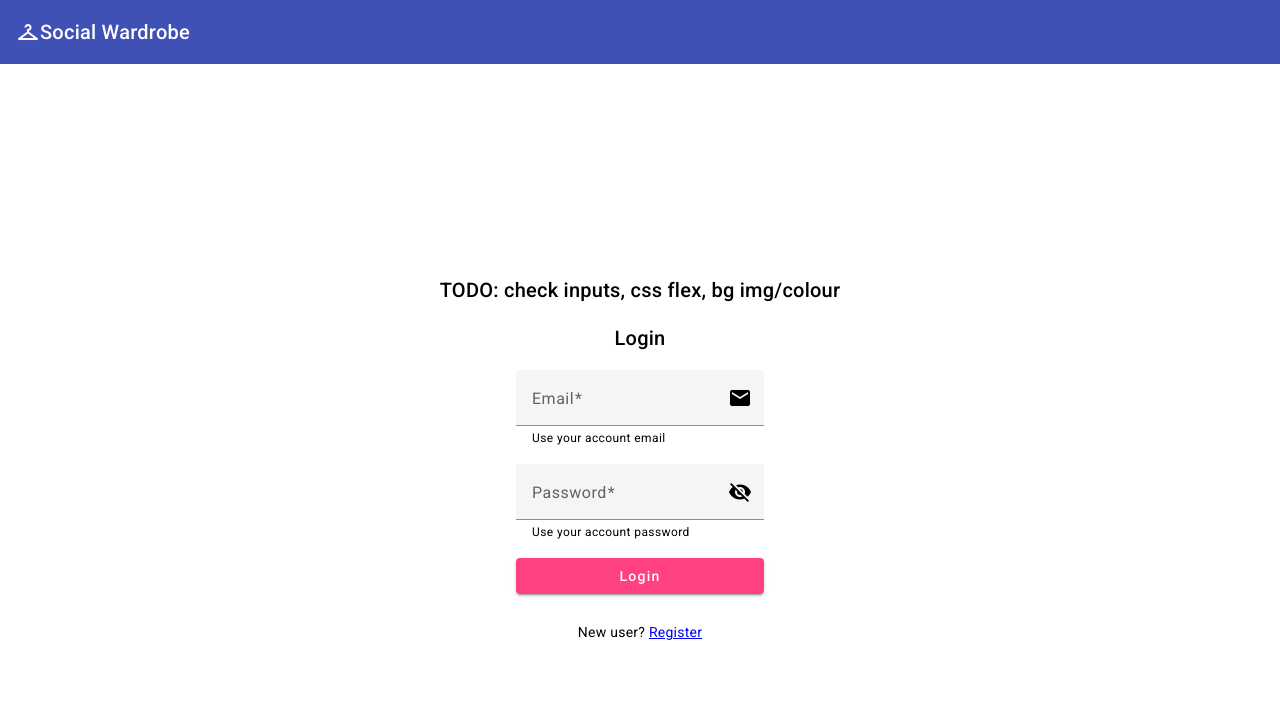
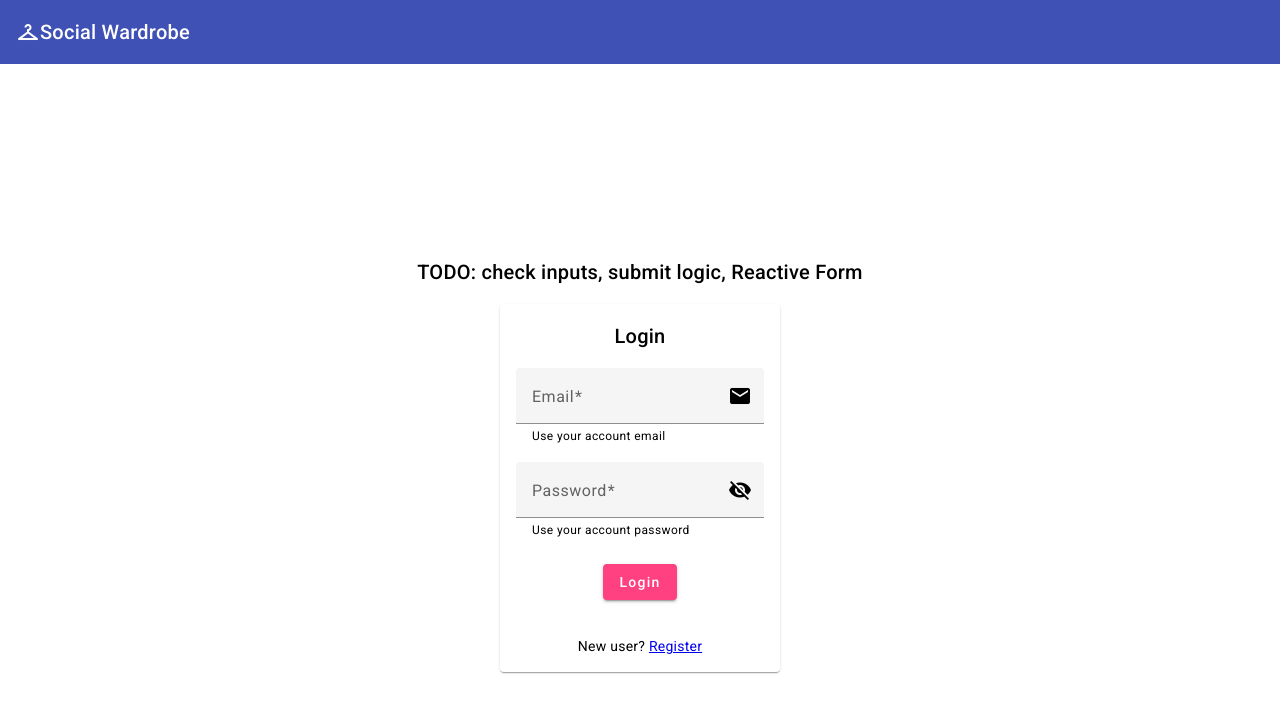
Before and after one commit to maxstepanyuk/social-wardrobe-angular, an Angular app: page /login in a window 1280 px wide. Shown: the top 712 px of the page. Built offline with nearby package versions, Linux system fonts and the light colour scheme.

Commit message:
wip: login form - added styles and mat-card

```diff
--- a/src/app/app.module.ts
+++ b/src/app/app.module.ts
@@ -15,6 +15,7 @@ import { FormsModule } from '@angular/forms';
 import { MatInputModule } from '@angular/material/input';
 import { MatFormFieldModule } from '@angular/material/form-field';
 import { ReactiveFormsModule } from '@angular/forms';
+import { MatCardModule } from '@angular/material/card';
 
 @NgModule({
   declarations: [
@@ -33,7 +34,8 @@ import { ReactiveFormsModule } from '@angular/forms';
     FormsModule,
     MatInputModule,
     MatFormFieldModule,
-    ReactiveFormsModule
+    ReactiveFormsModule,
+    MatCardModule
   ],
   providers: [],
   bootstrap: [AppComponent]
--- a/src/app/pages/login/login.component.html
+++ b/src/app/pages/login/login.component.html
@@ -1,11 +1,15 @@
 <div class="login-form">
 
-    <h2>TODO: check inputs, css flex, bg img/colour</h2>
+    <h2>TODO: check inputs, submit logic, Reactive Form</h2>
 
+    <mat-card>
+        <mat-card-content>
+
+            <mat-card-title>
                 <h2>Login</h2>
+            </mat-card-title>
 
             <form>
-
                 <mat-form-field>
                     <mat-label>Email</mat-label>
                     <input matInput placeholder="email@example.com" [formControl]="email" required>
@@ -26,10 +30,15 @@
                     <mat-hint>Use your account password</mat-hint>
                 </mat-form-field>
 
+                <mat-card-actions>
                     <button mat-raised-button color="accent">Login</button>
+                </mat-card-actions>
 
             </form>
 
-    <p>New user? <a routerLink="/register" routerLinkActive="active" ariaCurrentWhenActive="page">Register</a></p>
+            <p>New user? <a routerLink="/register" routerLinkActive="active" ariaCurrentWhenActive="page">Register</a>
+            </p>
 
+        </mat-card-content>
+    </mat-card>
 </div>
--- a/src/app/pages/login/login.component.scss
+++ b/src/app/pages/login/login.component.scss
@@ -6,7 +6,7 @@
     // // filter: contrast(0.8) blur(10px);
 
     width: 100%;
-    height: 100%;
+    min-height: 100%;
 
     display: flex;
     flex-direction: column;
@@ -14,9 +14,17 @@
     align-items: center;
 }
 
+.login-form mat-card mat-card-content {
+    display: flex;
+    justify-content: center;
+    align-items: center;
+    flex-direction: column;
+}
+
 .login-form form {
     display: flex;
     flex-direction: column;
+    align-items: center;
     margin-bottom: 2em;
 }
 
--- a/src/styles.scss
+++ b/src/styles.scss
@@ -2,3 +2,4 @@
 
 html, body { height: 100%; }
 body { margin: 0; font-family: Roboto, "Helvetica Neue", sans-serif; }
+* { /*outline: 1px solid rgba(0, 255, 0, 0.5);*/ }
```
Lines whose indentation alone changed are shown as unchanged.
